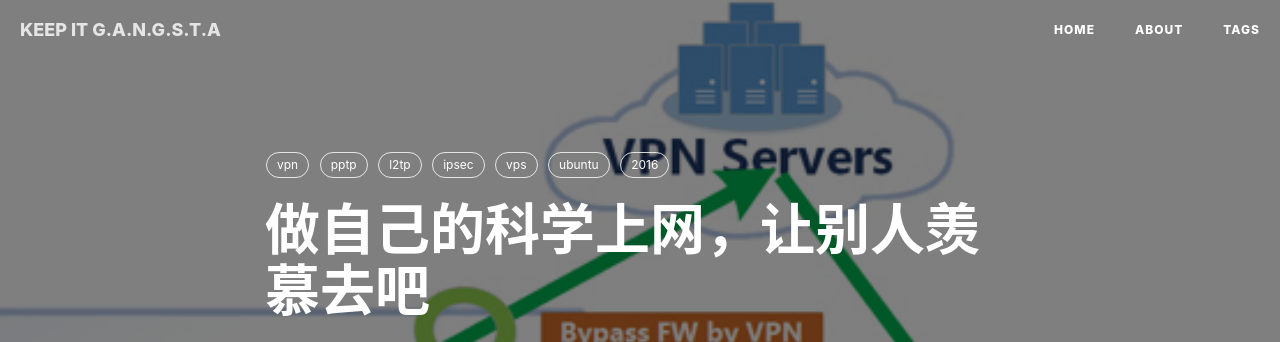
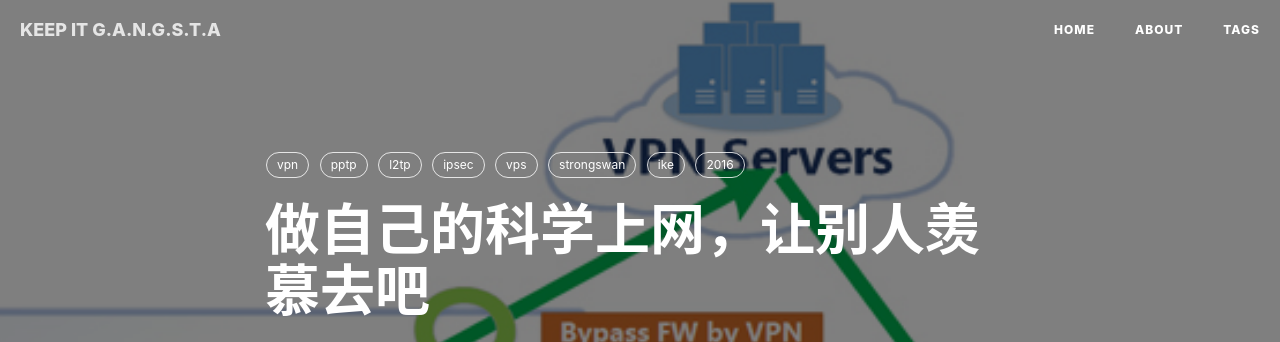
Before and after one commit to figofuture/figofuture.github.io, a Jekyll site: the page built from _posts/2016-05-04-cook-your-own-vpn.markdown, in a window 1280 px wide and 900 px high. Shown: the top 342 px of the window. Built offline with Jekyll 4.4.1, drawn with Linux system fonts in a browser that asks for light colours; nearby versions of some CDN libraries; comment, search, counter and statistics services are not loaded.

Commit message:
update tags

```diff
--- a/_posts/2016-05-04-cook-your-own-vpn.markdown
+++ b/_posts/2016-05-04-cook-your-own-vpn.markdown
@@ -13,7 +13,8 @@ tags:
     - l2tp
     - ipsec
     - vps
-    - ubuntu
+    - strongswan
+    - ike
     - 2016
 ---
 
```
